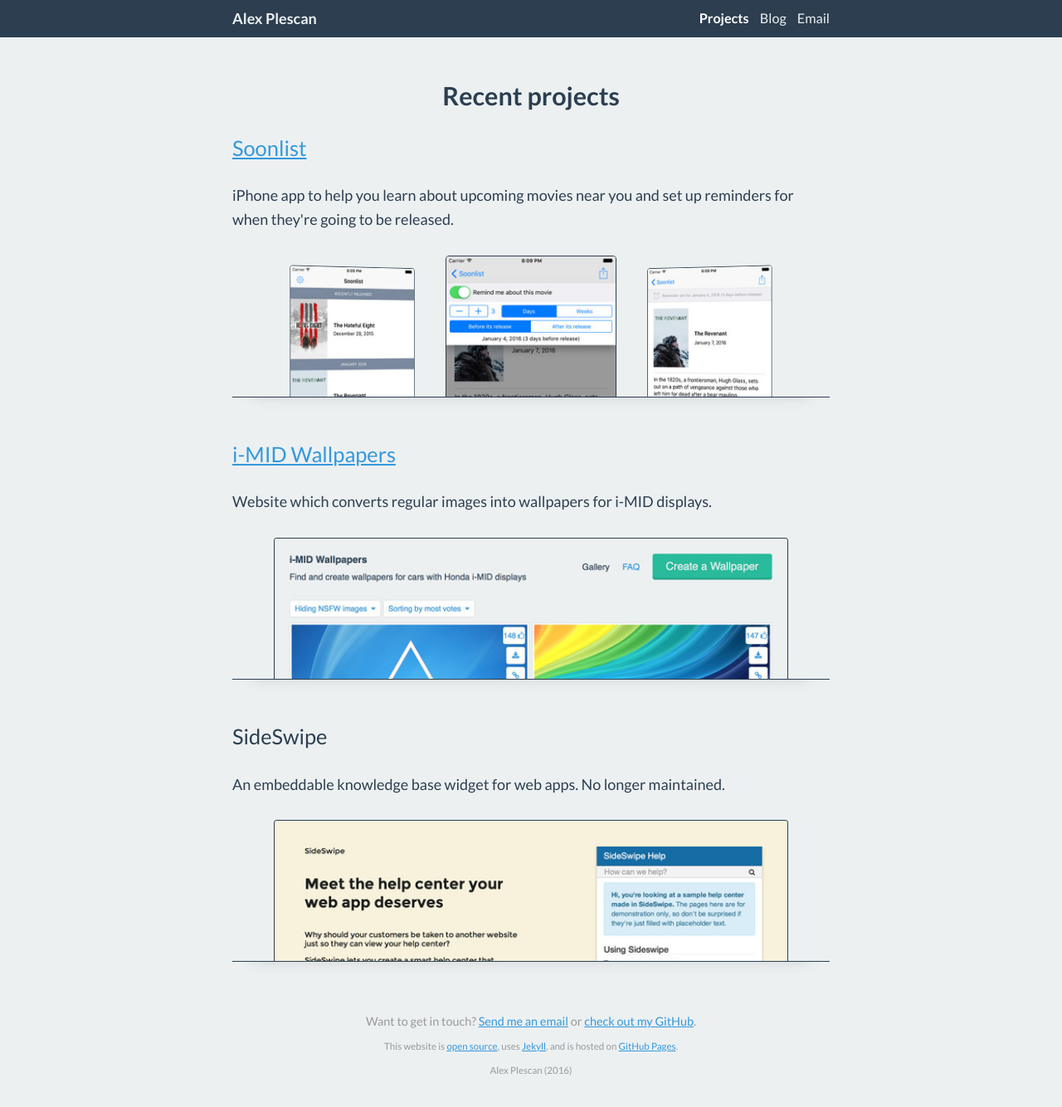
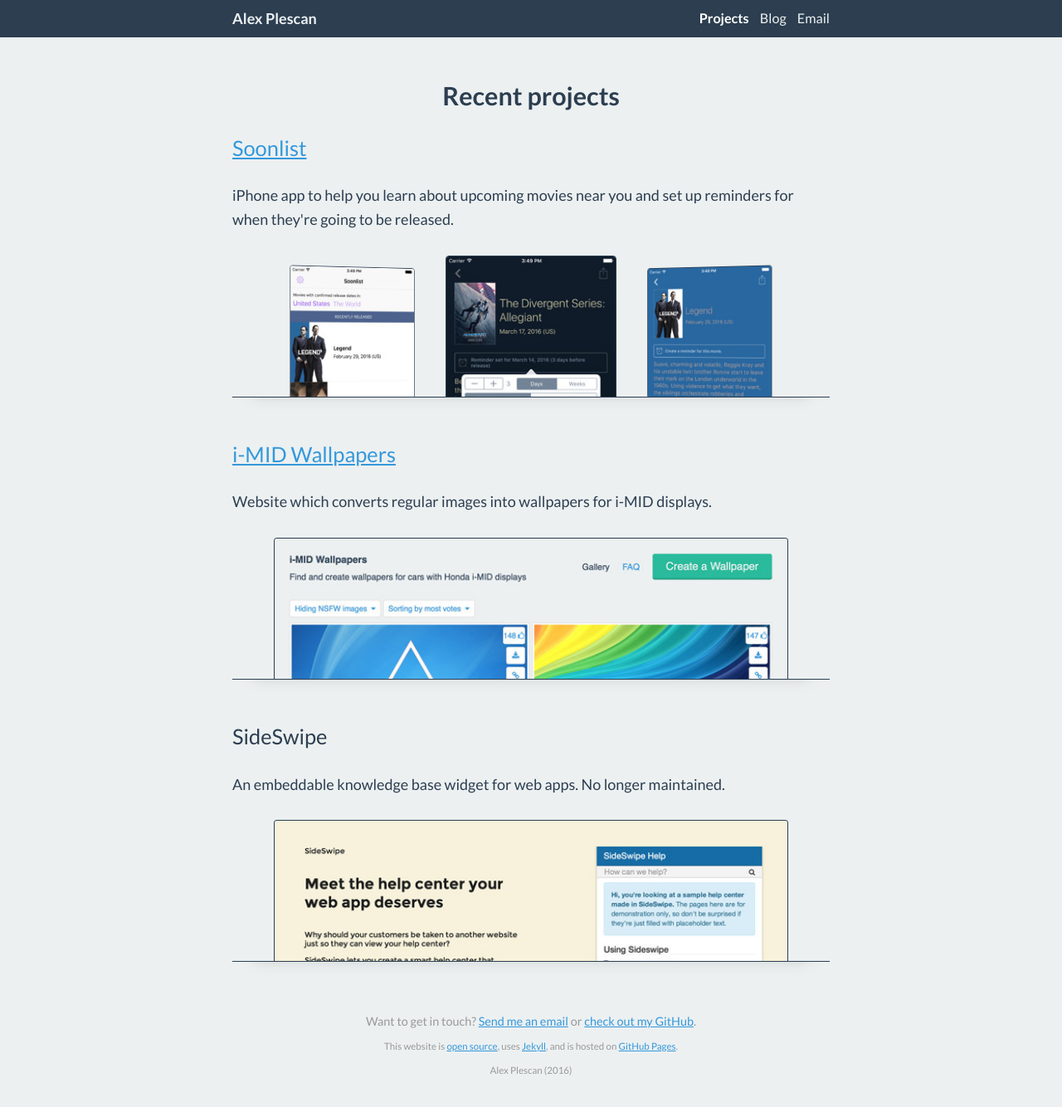
Before and after one commit to alexpls/alexplescan.com, a Jekyll site: the page built from projects/index.html, in a window 1280 px wide. Shown: the whole page at 83% size. Built offline with Jekyll 4.4.1, drawn with Linux system fonts in a browser that asks for light colours.

Commit message:
Updated soonlist screenshots

```diff
--- a/_includes/project_features/soonlist_feature.html
+++ b/_includes/project_features/soonlist_feature.html
@@ -1,11 +1,11 @@
 <div class="soonlist-feature">
   <div class="phone first">
-    <img alt="Soonlist app screenshot" src="/assets/soonlist_screenshots/soonlist-screenshot-1-compressed.jpg" srcset="/assets/soonlist_screenshots/soonlist-screenshot-1-compressed.jpg 1x, /assets/soonlist_screenshots/soonlist-screenshot-1-compressed@2x.jpg 2x">
+    <img alt="Soonlist app screenshot" src="/assets/soonlist_screenshots/soonlist-v1-1-screenshot-1-compressed.jpg" srcset="/assets/soonlist_screenshots/soonlist-v1-1-screenshot-1-compressed.jpg 1x, /assets/soonlist_screenshots/soonlist-v1-1-screenshot-1-compressed@2x.jpg 2x">
   </div>
   <div class="phone second">
-    <img  alt="Soonlist app screenshot" src="/assets/soonlist_screenshots/soonlist-screenshot-2-compressed.jpg" srcset="/assets/soonlist_screenshots/soonlist-screenshot-2-compressed.jpg 1x, /assets/soonlist_screenshots/soonlist-screenshot-2-compressed@2x.jpg 2x">
+    <img alt="Soonlist app screenshot" src="/assets/soonlist_screenshots/soonlist-v1-1-screenshot-3-compressed.jpg" srcset="/assets/soonlist_screenshots/soonlist-v1-1-screenshot-3-compressed.jpg 1x, /assets/soonlist_screenshots/soonlist-v1-1-screenshot-3-compressed@2x.jpg 2x">
   </div>
   <div class="phone third">
-    <img alt="Soonlist app screenshot" src="/assets/soonlist_screenshots/soonlist-screenshot-3-compressed.jpg" srcset="/assets/soonlist_screenshots/soonlist-screenshot-3-compressed.jpg 1x, /assets/soonlist_screenshots/soonlist-screenshot-3-compressed@2x.jpg 2x">
+    <img alt="Soonlist app screenshot" src="/assets/soonlist_screenshots/soonlist-v1-1-screenshot-2-compressed.jpg" srcset="/assets/soonlist_screenshots/soonlist-v1-1-screenshot-2-compressed.jpg 1x, /assets/soonlist_screenshots/soonlist-v1-1-screenshot-2-compressed@2x.jpg 2x">
   </div>
 </div>
```
Also changed, not shown: assets/soonlist_screenshots/soonlist-v1-1-screenshot-1-compressed.jpg (added), assets/soonlist_screenshots/soonlist-v1-1-screenshot-1-compressed@2x.jpg (added), assets/soonlist_screenshots/soonlist-v1-1-screenshot-1.png (added), assets/soonlist_screenshots/soonlist-v1-1-screenshot-2-compressed.jpg (added), assets/soonlist_screenshots/soonlist-v1-1-screenshot-2-compressed@2x.jpg (added), assets/soonlist_screenshots/soonlist-v1-1-screenshot-2.png (added), assets/soonlist_screenshots/soonlist-v1-1-screenshot-3-compressed.jpg (added), assets/soonlist_screenshots/soonlist-v1-1-screenshot-3-compressed@2x.jpg (added), assets/soonlist_screenshots/soonlist-v1-1-screenshot-3.png (added).
